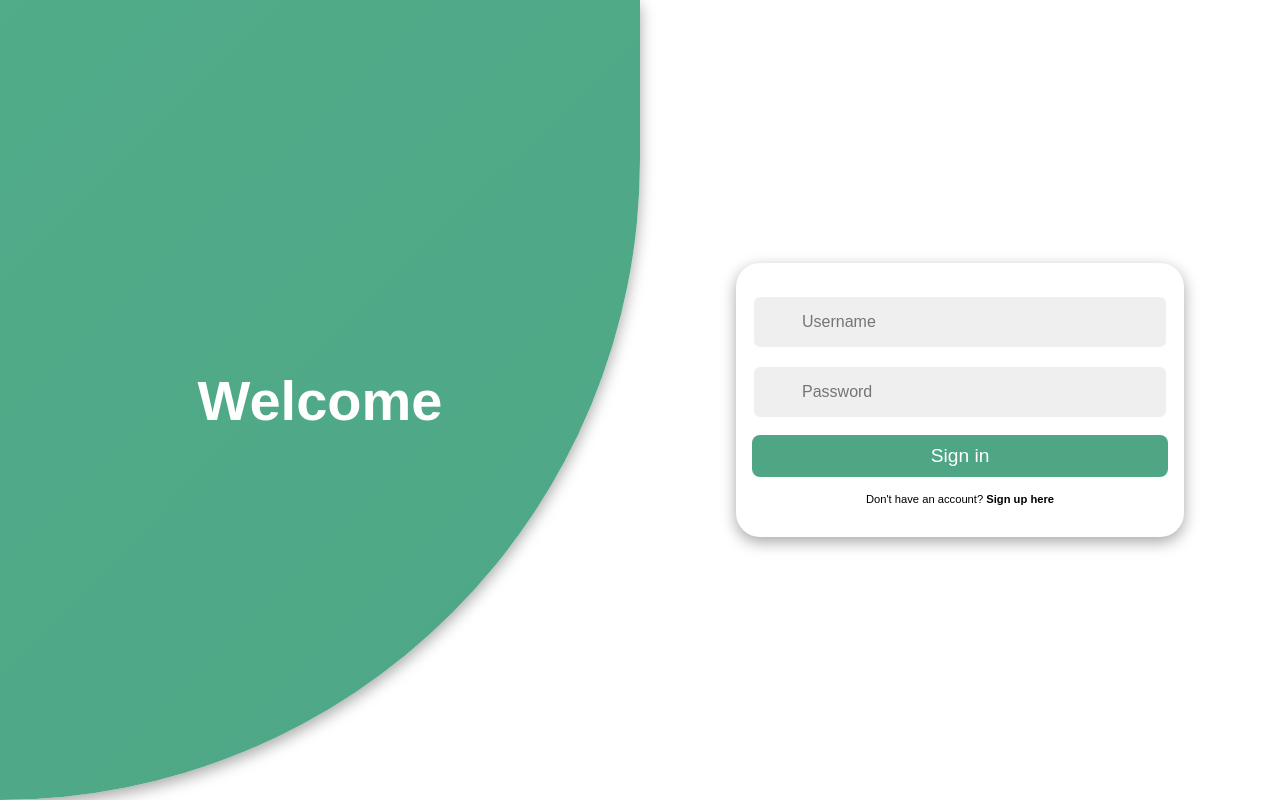
After one commit to Ranajoy66/emotion_analysis_PT2, a Flask app: page /register in a window 1280 px wide. The commit adds this page. Run offline with Flask 3, Linux system fonts and the light colour scheme; parts of the project's set-up code (start-up, migrations or seed data) failed here and were passed over.

Commit message:
register and login feature prelim implemented

```diff
--- a/app.py
+++ b/app.py
@@ -17,7 +17,7 @@ import subprocess
 import sys
 import speech_recognition as sr
 from database import engine, SessionLocal
-from db_models import Base, SessionResult, VideoData
+from db_models import Base, SessionResult, VideoData,User
 import cv2
 from deepface import DeepFace
 import csv
@@ -114,9 +114,97 @@ def insert_video_data(patient_id, video_percentages):
 
 # session["q_index"] = 0
 
+def generate_patient_id(user_id):
+    return f"PAT{user_id:06d}"
+
 @app.route("/")
 def home():
     return render_template("base.html")
+
+@app.route("/register", methods=["GET","POST"])
+def register():
+    if request.method == "GET":
+        return render_template("registerNlogin.html")
+
+    data = request.json
+
+    action = data.get("action")   # register OR login
+
+    db = SessionLocal()
+
+    # ================= REGISTER =================
+    if action == "register":
+
+        username = data.get("username")
+        email = data.get("email")
+        password = data.get("password")
+
+        # Check existing email
+        existing = db.query(User).filter(
+            User.email == email
+        ).first()
+
+        if existing:
+            db.close()
+            return jsonify({
+                "success": False,
+                "message": "Email already exists"
+            })
+
+        # Auto Patient ID
+        patient_id = "PAT" + str(random.randint(100000, 999999))
+
+        new_user = User(
+            username=username,
+            email=email,
+            password=password,
+            patient_id=patient_id
+        )
+
+        db.add(new_user)
+        db.commit()
+
+        db.close()
+
+        return jsonify({
+            "success": True,
+            "patient_id": patient_id
+        })
+
+    # ================= LOGIN =================
+    elif action == "login":
+
+        email = data.get("email")
+        password = data.get("password")
+
+        user = db.query(User).filter(
+            User.email == email,
+            User.password == password
+        ).first()
+
+        db.close()
+
+        if not user:
+            return jsonify({
+                "success": False,
+                "message": "Invalid credentials"
+            })
+
+        # Store user session
+        session["patient_id"] = user.patient_id
+        session["username"] = user.username
+
+        return jsonify({
+            "success": True,
+            "patient_id": user.patient_id,
+            "username": user.username
+        })
+
+    return jsonify({
+        "success": False,
+        "message": "Invalid action"
+    })
+
 
 @app.route("/chat")
 def chat():
@@ -219,16 +307,19 @@ def analyze():
 # ================= VOICE SYSTEM =================
 @app.route("/start", methods=["POST"])
 def start():
-    patient_id = request.json.get("patient_id")
+    # patient_id = request.json.get("patient_id")
 
-    session["patient_id"] = patient_id
+    # session["patient_id"] = patient_id
     session["q_index"] = 0
     session["responses"] = []
     session["predictions"] = []
     session["probabilities"] = []
     session["questions"] = random.sample(questions, 5)
 
-    return jsonify({"status": "started"})
+    return jsonify({
+        "patient_id": session["patient_id"],
+        "status": "started"
+    })
 
 @app.route("/question")
 def get_question():
--- /dev/null
+++ b/static/registerNlogin.css
@@ -0,0 +1,345 @@
+:root {
+    --primary-color: #4EA685;
+    --secondary-color: #57B894;
+    --black: #000000;
+    --white: #ffffff;
+    --gray: #efefef;
+    --gray-2: #757575;
+
+    --facebook-color: #4267B2;
+    --google-color: #DB4437;
+    --twitter-color: #1DA1F2;
+    --insta-color: #E1306C;
+}
+
+@import url('https://fonts.googleapis.com/css2?family=Poppins:wght@200;300;400;500;600&display=swap');
+
+* {
+    font-family: 'Poppins', sans-serif;
+    margin: 0;
+    padding: 0;
+    box-sizing: border-box;
+}
+
+html,
+body {
+    height: 100vh;
+    overflow: hidden;
+}
+
+.container {
+    position: relative;
+    min-height: 100vh;
+    overflow: hidden;
+}
+
+.row {
+    display: flex;
+    flex-wrap: wrap;
+    height: 100vh;
+}
+
+.col {
+    width: 50%;
+}
+
+.align-items-center {
+    display: flex;
+    align-items: center;
+    justify-content: center;
+    text-align: center;
+}
+
+.form-wrapper {
+    width: 100%;
+    max-width: 28rem;
+}
+
+.form {
+    padding: 1rem;
+    background-color: var(--white);
+    border-radius: 1.5rem;
+    width: 100%;
+    box-shadow: rgba(0, 0, 0, 0.35) 0px 5px 15px;
+    transform: scale(0);
+    transition: .5s ease-in-out;
+    transition-delay: 1s;
+}
+
+.input-group {
+    position: relative;
+    width: 100%;
+    margin: 1rem 0;
+}
+
+.input-group i {
+    position: absolute;
+    top: 50%;
+    left: 1rem;
+    transform: translateY(-50%);
+    font-size: 1.4rem;
+    color: var(--gray-2);
+}
+
+.input-group input {
+    width: 100%;
+    padding: 1rem 3rem;
+    font-size: 1rem;
+    background-color: var(--gray);
+    border-radius: .5rem;
+    border: 0.125rem solid var(--white);
+    outline: none;
+}
+
+.input-group input:focus {
+    border: 0.125rem solid var(--primary-color);
+}
+
+.form button {
+    cursor: pointer;
+    width: 100%;
+    padding: .6rem 0;
+    border-radius: .5rem;
+    border: none;
+    background-color: var(--primary-color);
+    color: var(--white);
+    font-size: 1.2rem;
+    outline: none;
+}
+
+.form p {
+    margin: 1rem 0;
+    font-size: .7rem;
+}
+
+.flex-col {
+    flex-direction: column;
+}
+
+.social-list {
+    margin: 2rem 0;
+    padding: 1rem;
+    border-radius: 1.5rem;
+    width: 100%;
+    box-shadow: rgba(0, 0, 0, 0.35) 0px 5px 15px;
+    transform: scale(0);
+    transition: .5s ease-in-out;
+    transition-delay: 1.2s;
+}
+
+.social-list>div {
+    color: var(--white);
+    margin: 0 .5rem;
+    padding: .7rem;
+    cursor: pointer;
+    border-radius: .5rem;
+    cursor: pointer;
+    transform: scale(0);
+    transition: .5s ease-in-out;
+}
+
+.social-list>div:nth-child(1) {
+    transition-delay: 1.4s;
+}
+
+.social-list>div:nth-child(2) {
+    transition-delay: 1.6s;
+}
+
+.social-list>div:nth-child(3) {
+    transition-delay: 1.8s;
+}
+
+.social-list>div:nth-child(4) {
+    transition-delay: 2s;
+}
+
+.social-list>div>i {
+    font-size: 1.5rem;
+    transition: .4s ease-in-out;
+}
+
+.social-list>div:hover i {
+    transform: scale(1.5);
+}
+
+.facebook-bg {
+    background-color: var(--facebook-color);
+}
+
+.google-bg {
+    background-color: var(--google-color);
+}
+
+.twitter-bg {
+    background-color: var(--twitter-color);
+}
+
+.insta-bg {
+    background-color: var(--insta-color);
+}
+
+.pointer {
+    cursor: pointer;
+}
+
+.container.sign-in .form.sign-in,
+.container.sign-in .social-list.sign-in,
+.container.sign-in .social-list.sign-in>div,
+.container.sign-up .form.sign-up,
+.container.sign-up .social-list.sign-up,
+.container.sign-up .social-list.sign-up>div {
+    transform: scale(1);
+}
+
+.content-row {
+    position: absolute;
+    top: 0;
+    left: 0;
+    pointer-events: none;
+    z-index: 6;
+    width: 100%;
+}
+
+.text {
+    margin: 4rem;
+    color: var(--white);
+}
+
+.text h2 {
+    font-size: 3.5rem;
+    font-weight: 800;
+    margin: 2rem 0;
+    transition: 1s ease-in-out;
+}
+
+.text p {
+    font-weight: 600;
+    transition: 1s ease-in-out;
+    transition-delay: .2s;
+}
+
+.img img {
+    width: 30vw;
+    transition: 1s ease-in-out;
+    transition-delay: .4s;
+}
+
+.text.sign-in h2,
+.text.sign-in p,
+.img.sign-in img {
+    transform: translateX(-250%);
+}
+
+.text.sign-up h2,
+.text.sign-up p,
+.img.sign-up img {
+    transform: translateX(250%);
+}
+
+.container.sign-in .text.sign-in h2,
+.container.sign-in .text.sign-in p,
+.container.sign-in .img.sign-in img,
+.container.sign-up .text.sign-up h2,
+.container.sign-up .text.sign-up p,
+.container.sign-up .img.sign-up img {
+    transform: translateX(0);
+}
+
+/* BACKGROUND */
+
+.container::before {
+    content: "";
+    position: absolute;
+    top: 0;
+    right: 0;
+    height: 100vh;
+    width: 300vw;
+    transform: translate(35%, 0);
+    background-image: linear-gradient(-45deg, var(--primary-color) 0%, var(--secondary-color) 100%);
+    transition: 1s ease-in-out;
+    z-index: 6;
+    box-shadow: rgba(0, 0, 0, 0.35) 0px 5px 15px;
+    border-bottom-right-radius: max(50vw, 50vh);
+    border-top-left-radius: max(50vw, 50vh);
+}
+
+.container.sign-in::before {
+    transform: translate(0, 0);
+    right: 50%;
+}
+
+.container.sign-up::before {
+    transform: translate(100%, 0);
+    right: 50%;
+}
+
+/* RESPONSIVE */
+
+@media only screen and (max-width: 425px) {
+
+    .container::before,
+    .container.sign-in::before,
+    .container.sign-up::before {
+        height: 100vh;
+        border-bottom-right-radius: 0;
+        border-top-left-radius: 0;
+        z-index: 0;
+        transform: none;
+        right: 0;
+    }
+
+    /* .container.sign-in .col.sign-up {
+        transform: translateY(100%);
+    } */
+
+    .container.sign-in .col.sign-in,
+    .container.sign-up .col.sign-up {
+        transform: translateY(0);
+    }
+
+    .content-row {
+        align-items: flex-start !important;
+    }
+
+    .content-row .col {
+        transform: translateY(0);
+        background-color: unset;
+    }
+
+    .col {
+        width: 100%;
+        position: absolute;
+        padding: 2rem;
+        background-color: var(--white);
+        border-top-left-radius: 2rem;
+        border-top-right-radius: 2rem;
+        transform: translateY(100%);
+        transition: 1s ease-in-out;
+    }
+
+    .row {
+        align-items: flex-end;
+        justify-content: flex-end;
+    }
+
+    .form,
+    .social-list {
+        box-shadow: none;
+        margin: 0;
+        padding: 0;
+    }
+
+    .text {
+        margin: 0;
+    }
+
+    .text p {
+        display: none;
+    }
+
+    .text h2 {
+        margin: .5rem;
+        font-size: 2rem;
+    }
+}
--- /dev/null
+++ b/templates/registerNlogin.html
@@ -0,0 +1,175 @@
+<!DOCTYPE html>
+<html lang="en">
+
+<head>
+    <meta charset="UTF-8">
+    <meta name="viewport" content="width=device-width, initial-scale=1.0">
+    <title>Register and Login</title>
+    <link rel="stylesheet" href="static/registerNlogin.css">
+</head>
+
+<body>
+    <div id="container" class="container">
+        <!-- FORM SECTION -->
+        <div class="row">
+            <!-- SIGN UP -->
+            <div class="col align-items-center flex-col sign-up">
+                <div class="form-wrapper align-items-center">
+                    <div class="form sign-up">
+                        <div class="input-group">
+                            <i class='bx bxs-user'></i>
+                            <input type="text" id="username" placeholder="Username">
+                        </div>
+                        <div class="input-group">
+                            <i class='bx bx-mail-send'></i>
+                            <input type="email" id="email" placeholder="Email">
+                        </div>
+                        <div class="input-group">
+                            <i class='bx bxs-lock-alt'></i>
+                            <input type="password" id="password" placeholder="Password">
+                        </div>
+                        <!-- <div class="input-group">
+                            <i class='bx bxs-lock-alt'></i>
+                            <input type="password" placeholder="Confirm password">
+                        </div> -->
+                        <button onclick="register()">
+                            Sign up
+                        </button>
+                        <p>
+                            <span>
+                                Already have an account?
+                            </span>
+                            <b onclick="toggle()" class="pointer">
+                                Sign in here
+                            </b>
+                        </p>
+                    </div>
+                </div>
+
+            </div>
+            <!-- END SIGN UP -->
+            <!-- SIGN IN -->
+            <div class="col align-items-center flex-col sign-in">
+                <div class="form-wrapper align-items-center">
+                    <div class="form sign-in">
+                        <div class="input-group">
+                            <i class='bx bxs-user'></i>
+                            <input type="text" placeholder="Username">
+                        </div>
+                        <div class="input-group">
+                            <i class='bx bxs-lock-alt'></i>
+                            <input type="password" placeholder="Password">
+                        </div>
+                        <button onclick="register()">
+                            Sign in
+                        </button>
+                        <!-- <p>
+                            <b>
+                                Forgot password?
+                            </b>
+                        </p> -->
+                        <p>
+                            <span>
+                                Don't have an account?
+                            </span>
+                            <b onclick="toggle()" class="pointer">
+                                Sign up here
+                            </b>
+                        </p>
+                    </div>
+                </div>
+                <div class="form-wrapper">
+
+                </div>
+            </div>
+            <!-- END SIGN IN -->
+        </div>
+        <!-- END FORM SECTION -->
+        <!-- CONTENT SECTION -->
+        <div class="row content-row">
+            <!-- SIGN IN CONTENT -->
+            <div class="col align-items-center flex-col">
+                <div class="text sign-in">
+                    <h2>
+                        Welcome
+                    </h2>
+
+                </div>
+                <div class="img sign-in">
+
+                </div>
+            </div>
+            <!-- END SIGN IN CONTENT -->
+            <!-- SIGN UP CONTENT -->
+            <div class="col align-items-center flex-col">
+                <div class="img sign-up">
+
+                </div>
+                <div class="text sign-up">
+                    <h2>
+                        Join with us
+                    </h2>
+
+                </div>
+            </div>
+            <!-- END SIGN UP CONTENT -->
+        </div>
+        <!-- END CONTENT SECTION -->
+    </div>
+
+    <!-- JS portion -->
+    <script>
+        let container = document.getElementById('container')
+
+        toggle = () => {
+            container.classList.toggle('sign-in')
+            container.classList.toggle('sign-up')
+        }
+
+        setTimeout(() => {
+            container.classList.add('sign-in')
+        }, 200)
+
+        function register() {
+            const username = document.getElementById("username").value;
+            const email = document.getElementById("email").value;
+            const password = document.getElementById("password").value;
+
+            fetch("/register", {
+                method: "POST",
+                headers: {
+                    "Content-Type": "application/json"
+                },
+                body: JSON.stringify({
+                    action: "register",
+                    username: username,
+                    email: email,
+                    password: password
+                })
+            })
+
+            fetch("/register", {
+                method: "POST",
+                headers: {
+                    "Content-Type": "application/json"
+                },
+                body: JSON.stringify({
+                    action: "login",
+                    email: email,
+                    password: password
+                })
+            })
+                .then(res => res.json())
+                .then(data => {
+
+                    if (data.success) {
+                        window.location.href = "/";  // or dashboard
+                    }
+
+                });
+        }
+
+    </script>
+</body>
+
+</html>
```
Also changed, not shown: db_models.py (+14 -0 lines), templates/base.html (+4 -4 lines).
